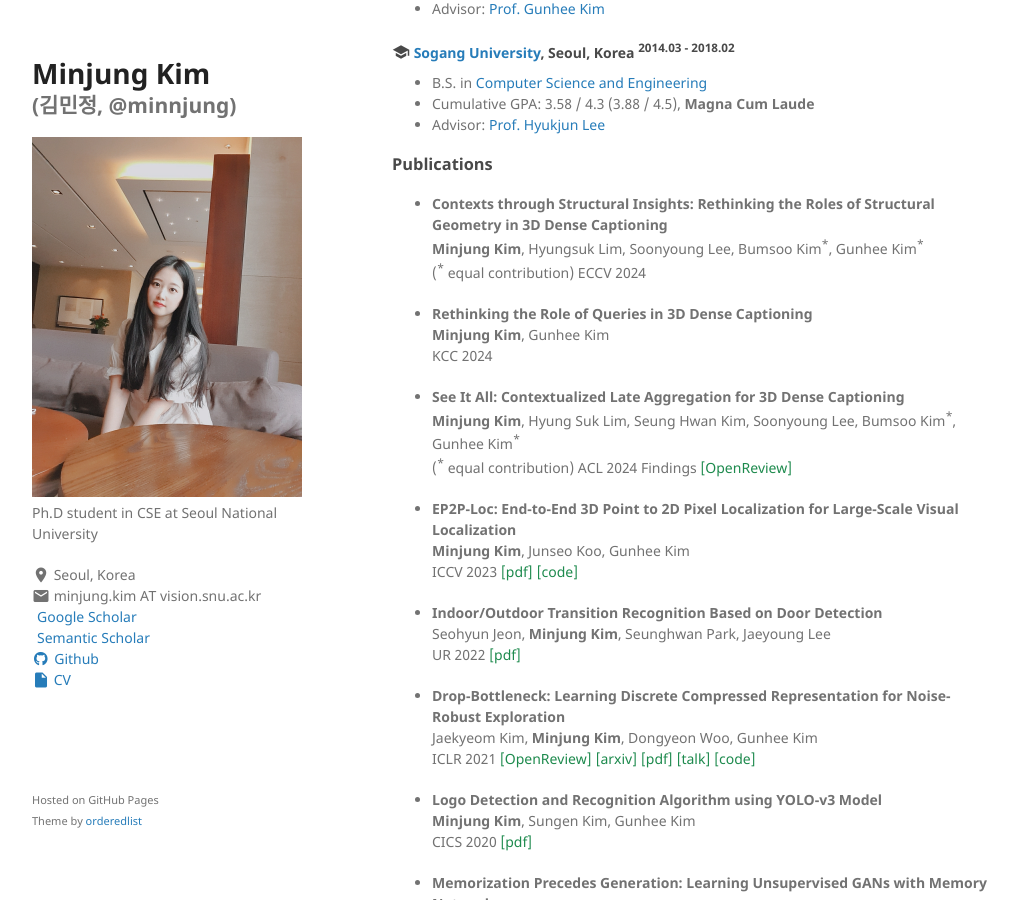
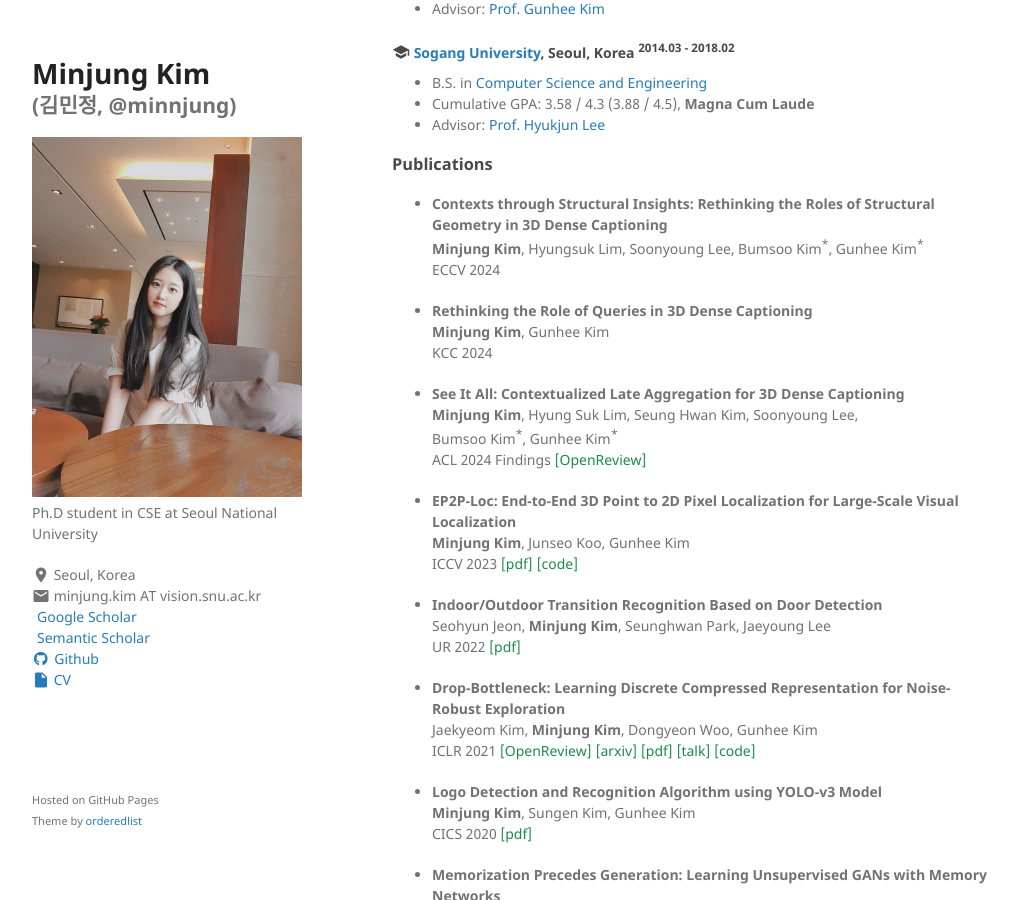
Before and after one commit to minnjung/minnjung.github.io, a Jekyll site: the page built from index.md, in a window 1280 px wide and 900 px high, scrolled down 340 px. Shown: the whole window, without its empty margins (128-1146 px from the left). Built offline with Jekyll 4.4.1, drawn with Linux system fonts in a browser that asks for light colours; a style sheet for code colours, icons or effects is not loaded.

Commit message:
Update index.md

```diff
--- a/index.md
+++ b/index.md
@@ -44,7 +44,6 @@ and (iii) utilizing high-level semantic information for place recognition and 3D
 
 - **Contexts through Structural Insights: Rethinking the Roles of Structural Geometry in 3D Dense Captioning** <br/>
 **Minjung Kim**, Hyungsuk Lim, Soonyoung Lee, Bumsoo Kim<sup>\*</sup>, Gunhee Kim<sup>\*</sup> <br/>
-(<sup>\*</sup> equal contribution)
 ECCV 2024
 
 - **Rethinking the Role of Queries in 3D Dense Captioning** <br/>
@@ -52,8 +51,8 @@ ECCV 2024
 KCC 2024
 
 - **See It All: Contextualized Late Aggregation for 3D Dense Captioning** <br/>
-**Minjung Kim**, Hyung Suk Lim, Seung Hwan Kim, Soonyoung Lee, Bumsoo Kim<sup>\*</sup>, Gunhee Kim<sup>\*</sup> <br/>
-(<sup>\*</sup> equal contribution)
+**Minjung Kim**, Hyung Suk Lim, Seung Hwan Kim, Soonyoung Lee, <br/>
+Bumsoo Kim<sup>\*</sup>, Gunhee Kim<sup>\*</sup> <br/>
 ACL 2024 Findings
 <a class="code" href="https://openreview.net/forum?id=NVhRn_B29i">[OpenReview]</a>
 
```
